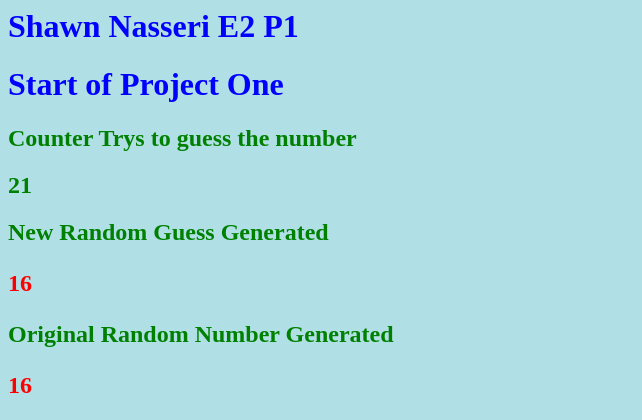
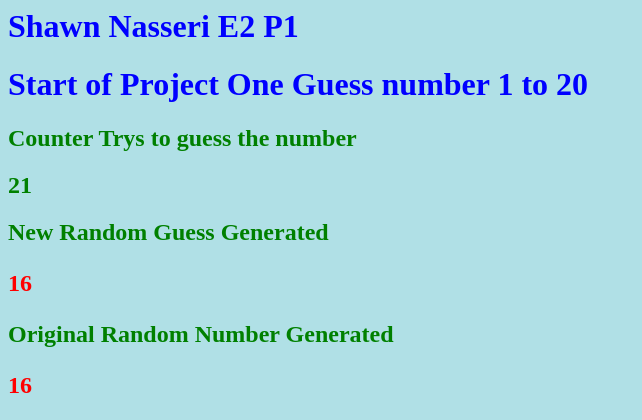
Before and after one commit to shawnnasseri/e2, a PHP site: page /index.php in a window 1280 px wide. Shown: the top 420 px of the page, without its empty margins (0-642 px from the left). Run offline with PHP 8.4, Linux system fonts and the light colour scheme.

Commit message:
BackInUSAChanges

```diff
--- a/p1/index-view.php
+++ b/p1/index-view.php
@@ -10,7 +10,7 @@
 </head>
 
 <h1>Shawn Nasseri E2 P1 </h1>
-<h1>Start of Project One</h1>
+<h1>Start of Project One Guess number 1 to 20</h1>
 
 <h2>Counter Trys to guess the number</h2>
 <h2><?=$x?></h2>
```
Also changed, not shown: p1/README.md.
